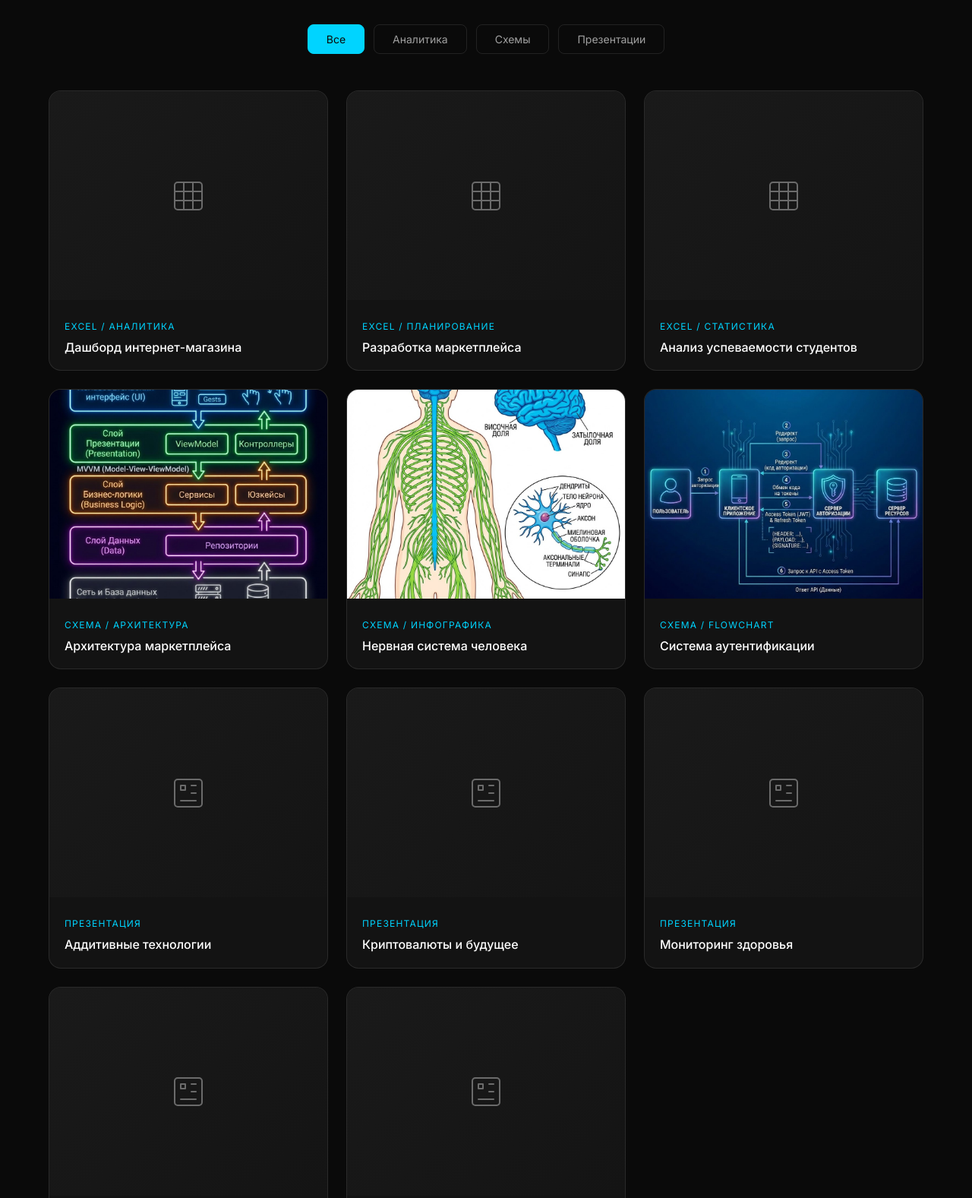
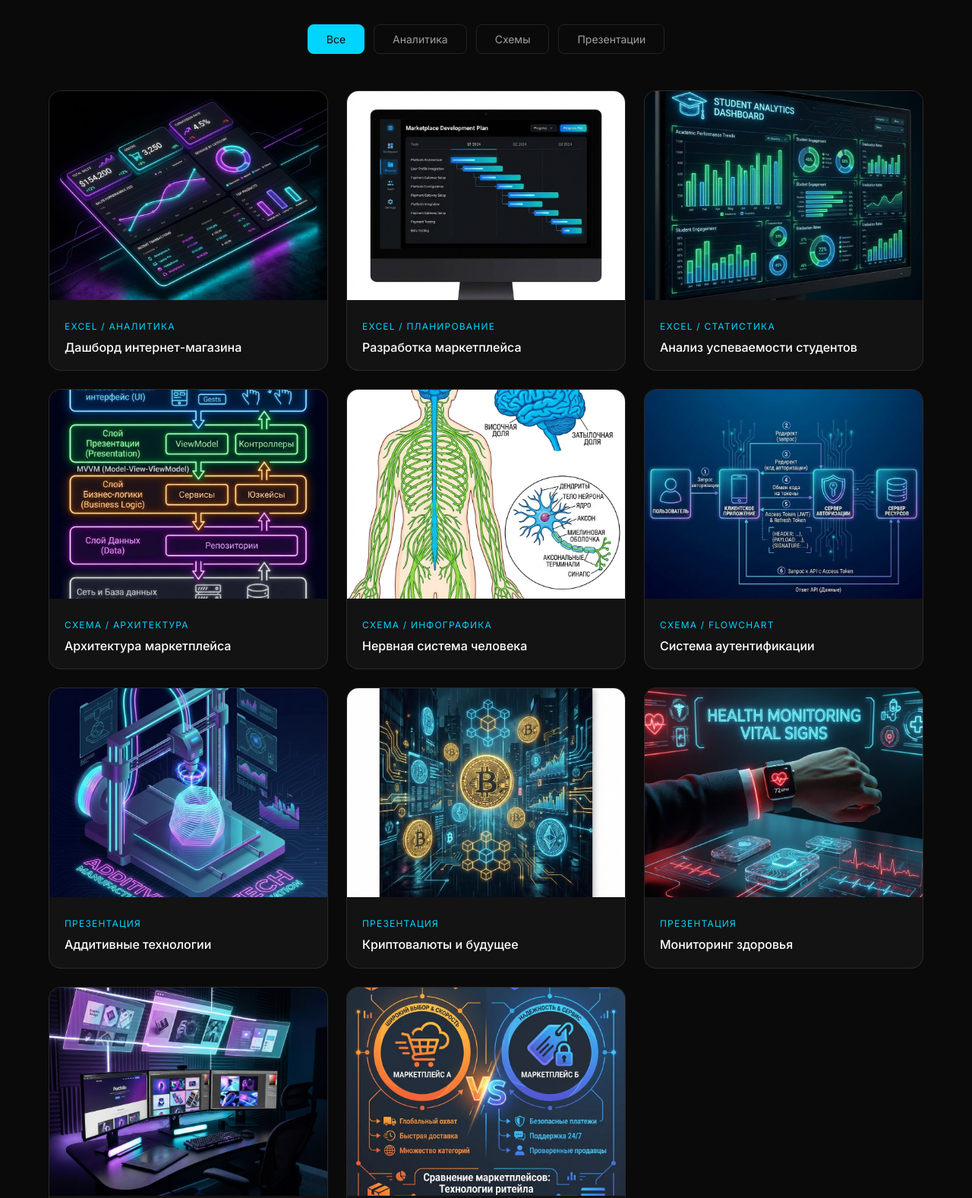
Before and after one commit to romaputrin-lgtm/site-portfolio, a plain HTML site: page index.html in a window 1280 px wide. Shown: the part 2500-4077 px from the top of the page at 76% size. Drawn offline with nearby package versions, Linux system fonts and the light colour scheme; files whose address does not match are found by name; a web font is replaced by a local one.

Commit message:
feat: add cover images for portfolio works

```diff
--- a/index.html
+++ b/index.html
@@ -218,15 +218,7 @@
                 <!-- Excel работы -->
                 <div class="portfolio-card" data-category="excel" data-type="document" data-file="portfolio/excel/dashboard-shop.xlsx">
                     <div class="portfolio-card-image">
-                        <div class="portfolio-placeholder">
-                            <svg xmlns="http://www.w3.org/2000/svg" width="48" height="48" viewBox="0 0 24 24" fill="none" stroke="currentColor" stroke-width="1" stroke-linecap="round" stroke-linejoin="round">
-                                <rect width="18" height="18" x="3" y="3" rx="2"/>
-                                <path d="M3 9h18"/>
-                                <path d="M3 15h18"/>
-                                <path d="M9 3v18"/>
-                                <path d="M15 3v18"/>
-                            </svg>
-                        </div>
+                        <img src="portfolio/covers/dashboard-shop.jpg" alt="Дашборд интернет-магазина" class="portfolio-preview-image">
                         <div class="portfolio-overlay">
                             <span class="portfolio-view">Открыть</span>
                         </div>
@@ -238,15 +230,7 @@
                 </div>
                 <div class="portfolio-card" data-category="excel" data-type="document" data-file="portfolio/excel/mp-development.xlsx">
                     <div class="portfolio-card-image">
-                        <div class="portfolio-placeholder">
-                            <svg xmlns="http://www.w3.org/2000/svg" width="48" height="48" viewBox="0 0 24 24" fill="none" stroke="currentColor" stroke-width="1" stroke-linecap="round" stroke-linejoin="round">
-                                <rect width="18" height="18" x="3" y="3" rx="2"/>
-                                <path d="M3 9h18"/>
-                                <path d="M3 15h18"/>
-                                <path d="M9 3v18"/>
-                                <path d="M15 3v18"/>
-                            </svg>
-                        </div>
+                        <img src="portfolio/covers/mp-development.jpg" alt="Разработка маркетплейса" class="portfolio-preview-image">
                         <div class="portfolio-overlay">
                             <span class="portfolio-view">Открыть</span>
                         </div>
@@ -258,15 +242,7 @@
                 </div>
                 <div class="portfolio-card" data-category="excel" data-type="document" data-file="portfolio/excel/students.xlsx">
                     <div class="portfolio-card-image">
-                        <div class="portfolio-placeholder">
-                            <svg xmlns="http://www.w3.org/2000/svg" width="48" height="48" viewBox="0 0 24 24" fill="none" stroke="currentColor" stroke-width="1" stroke-linecap="round" stroke-linejoin="round">
-                                <rect width="18" height="18" x="3" y="3" rx="2"/>
-                                <path d="M3 9h18"/>
-                                <path d="M3 15h18"/>
-                                <path d="M9 3v18"/>
-                                <path d="M15 3v18"/>
-                            </svg>
-                        </div>
+                        <img src="portfolio/covers/students.jpg" alt="Анализ успеваемости студентов" class="portfolio-preview-image">
                         <div class="portfolio-overlay">
                             <span class="portfolio-view">Открыть</span>
                         </div>
@@ -318,15 +294,7 @@
                 <!-- Презентации -->
                 <div class="portfolio-card" data-category="presentation" data-type="document" data-file="portfolio/presentations/additive-tech.pptx">
                     <div class="portfolio-card-image">
-                        <div class="portfolio-placeholder">
-                            <svg xmlns="http://www.w3.org/2000/svg" width="48" height="48" viewBox="0 0 24 24" fill="none" stroke="currentColor" stroke-width="1" stroke-linecap="round" stroke-linejoin="round">
-                                <rect width="18" height="18" x="3" y="3" rx="2"/>
-                                <path d="M7 7h3v3H7z"/>
-                                <path d="M14 7h3"/>
-                                <path d="M14 12h3"/>
-                                <path d="M7 17h10"/>
-                            </svg>
-                        </div>
+                        <img src="portfolio/covers/additive-tech.jpg" alt="Аддитивные технологии" class="portfolio-preview-image">
                         <div class="portfolio-overlay">
                             <span class="portfolio-view">Открыть</span>
                         </div>
@@ -338,15 +306,7 @@
                 </div>
                 <div class="portfolio-card" data-category="presentation" data-type="document" data-file="portfolio/presentations/crypto-future.pptx">
                     <div class="portfolio-card-image">
-                        <div class="portfolio-placeholder">
-                            <svg xmlns="http://www.w3.org/2000/svg" width="48" height="48" viewBox="0 0 24 24" fill="none" stroke="currentColor" stroke-width="1" stroke-linecap="round" stroke-linejoin="round">
-                                <rect width="18" height="18" x="3" y="3" rx="2"/>
-                                <path d="M7 7h3v3H7z"/>
-                                <path d="M14 7h3"/>
-                                <path d="M14 12h3"/>
-                                <path d="M7 17h10"/>
-                            </svg>
-                        </div>
+                        <img src="portfolio/covers/crypto-future.jpg" alt="Криптовалюты и будущее" class="portfolio-preview-image">
                         <div class="portfolio-overlay">
                             <span class="portfolio-view">Открыть</span>
                         </div>
@@ -358,15 +318,7 @@
                 </div>
                 <div class="portfolio-card" data-category="presentation" data-type="document" data-file="portfolio/presentations/health-monitoring.pptx">
                     <div class="portfolio-card-image">
-                        <div class="portfolio-placeholder">
-                            <svg xmlns="http://www.w3.org/2000/svg" width="48" height="48" viewBox="0 0 24 24" fill="none" stroke="currentColor" stroke-width="1" stroke-linecap="round" stroke-linejoin="round">
-                                <rect width="18" height="18" x="3" y="3" rx="2"/>
-                                <path d="M7 7h3v3H7z"/>
-                                <path d="M14 7h3"/>
-                                <path d="M14 12h3"/>
-                                <path d="M7 17h10"/>
-                            </svg>
-                        </div>
+                        <img src="portfolio/covers/health-monitoring.jpg" alt="Мониторинг здоровья" class="portfolio-preview-image">
                         <div class="portfolio-overlay">
                             <span class="portfolio-view">Открыть</span>
                         </div>
@@ -378,15 +330,7 @@
                 </div>
                 <div class="portfolio-card" data-category="presentation" data-type="document" data-file="portfolio/presentations/portfolio-main.pptx">
                     <div class="portfolio-card-image">
-                        <div class="portfolio-placeholder">
-                            <svg xmlns="http://www.w3.org/2000/svg" width="48" height="48" viewBox="0 0 24 24" fill="none" stroke="currentColor" stroke-width="1" stroke-linecap="round" stroke-linejoin="round">
-                                <rect width="18" height="18" x="3" y="3" rx="2"/>
-                                <path d="M7 7h3v3H7z"/>
-                                <path d="M14 7h3"/>
-                                <path d="M14 12h3"/>
-                                <path d="M7 17h10"/>
-                            </svg>
-                        </div>
+                        <img src="portfolio/covers/portfolio-main.jpg" alt="Портфолио работ" class="portfolio-preview-image">
                         <div class="portfolio-overlay">
                             <span class="portfolio-view">Открыть</span>
                         </div>
@@ -398,15 +342,7 @@
                 </div>
                 <div class="portfolio-card" data-category="presentation" data-type="document" data-file="portfolio/presentations/marketplaces-compare.pptx">
                     <div class="portfolio-card-image">
-                        <div class="portfolio-placeholder">
-                            <svg xmlns="http://www.w3.org/2000/svg" width="48" height="48" viewBox="0 0 24 24" fill="none" stroke="currentColor" stroke-width="1" stroke-linecap="round" stroke-linejoin="round">
-                                <rect width="18" height="18" x="3" y="3" rx="2"/>
-                                <path d="M7 7h3v3H7z"/>
-                                <path d="M14 7h3"/>
-                                <path d="M14 12h3"/>
-                                <path d="M7 17h10"/>
-                            </svg>
-                        </div>
+                        <img src="portfolio/covers/marketplaces-compare.jpg" alt="Сравнение маркетплейсов" class="portfolio-preview-image">
                         <div class="portfolio-overlay">
                             <span class="portfolio-view">Открыть</span>
                         </div>
```
Also changed, not shown: portfolio/covers/additive-tech.jpg (added), portfolio/covers/crypto-future.jpg (added), portfolio/covers/dashboard-shop.jpg (added), portfolio/covers/health-monitoring.jpg (added), portfolio/covers/marketplaces-compare.jpg (added), portfolio/covers/mp-development.jpg (added), portfolio/covers/portfolio-main.jpg (added), portfolio/covers/students.jpg (added).
